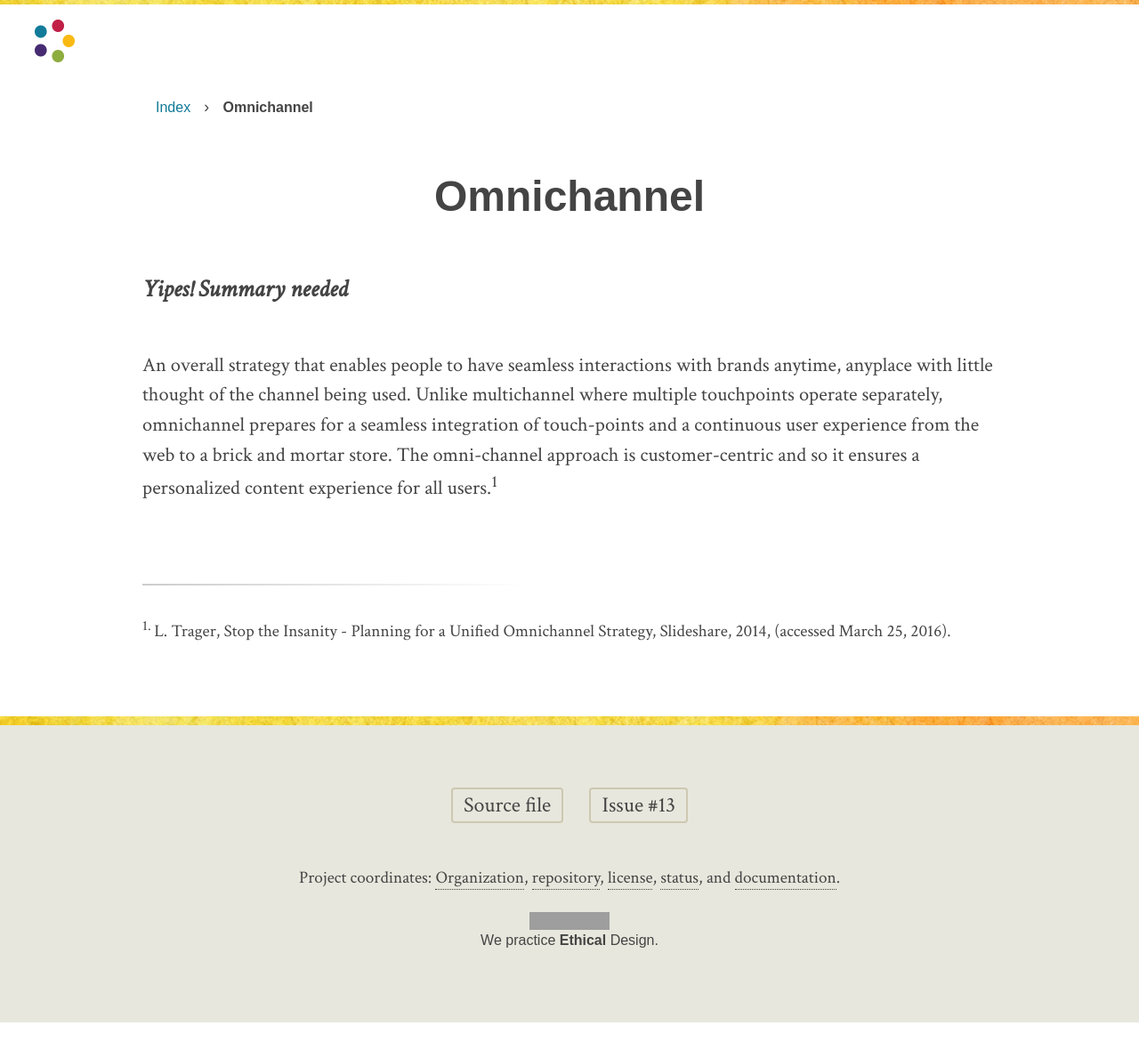
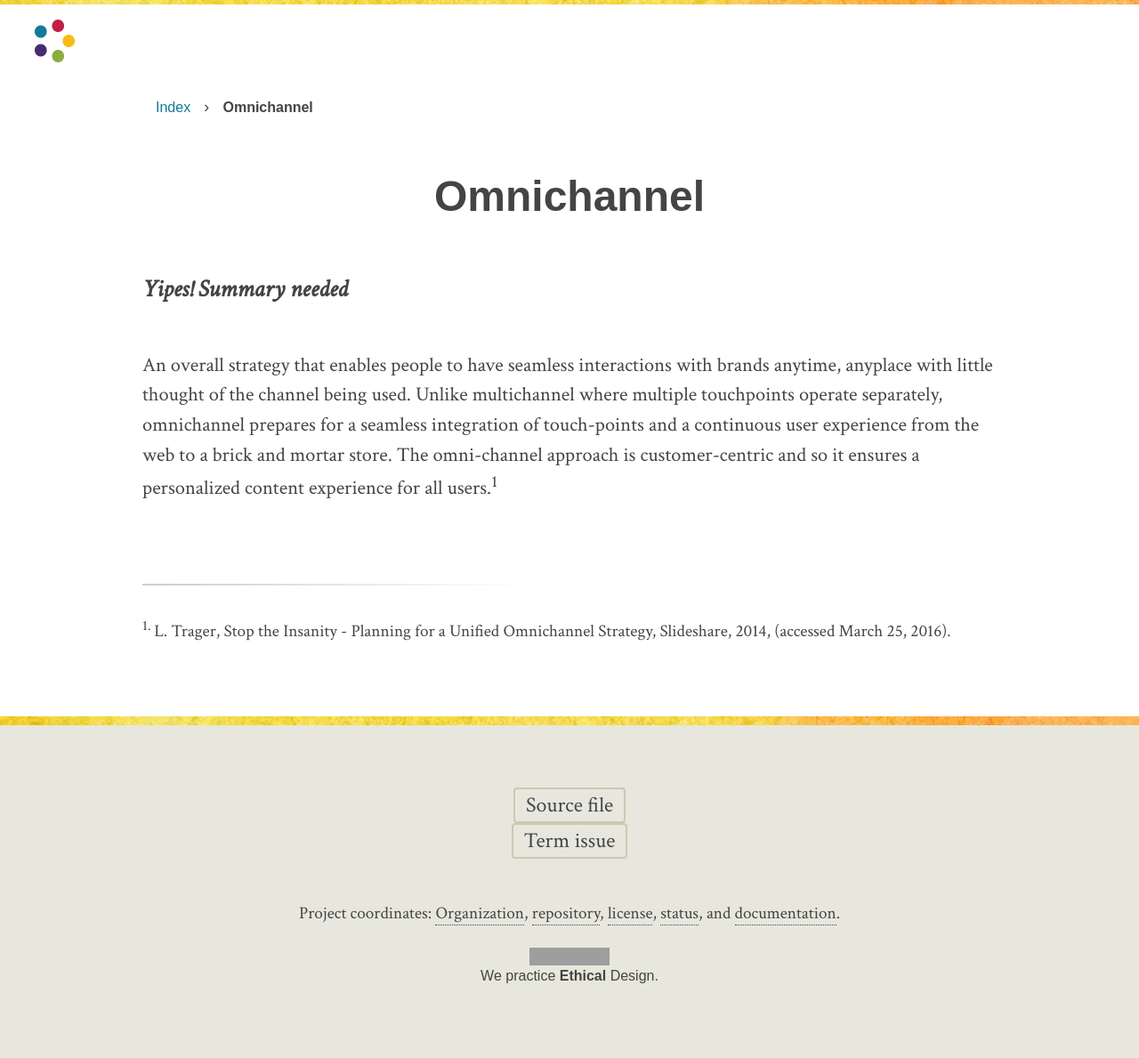
Before and after one commit to content-strategy-forum/csf-glossary, a Jekyll site: the page built from omnichannel.md, in a window 1280 px wide. Shown: the whole page at 89% size. Built offline with Jekyll 4.4.1, drawn with Linux system fonts in a browser that asks for light colours; some web fonts are replaced; before the commit the page ends 1149 px from its top, so only the background shows below that; grey boxes are pictures that could not be loaded.

Commit message:
change term issue link text

```diff
--- a/_layouts/definition.html
+++ b/_layouts/definition.html
@@ -32,7 +32,7 @@
 			<div class="holdfast">
 				<ul class="draft">
 					<li><a href="{% include repo-path.html %}/blob/master/{{ page.title | slugify }}.md">Source file</a></li>
-					<li><a href="{% include repo-path.html %}/issues/{{ page.issue_id }}">Issue #{{ page.issue_id }}</a></li>
+					<li><a href="{% include repo-path.html %}/issues/{{ page.issue_id }}">Term issue</a></li>
 				</ul>
 				{% include legal.html %}
 			</div>
```
